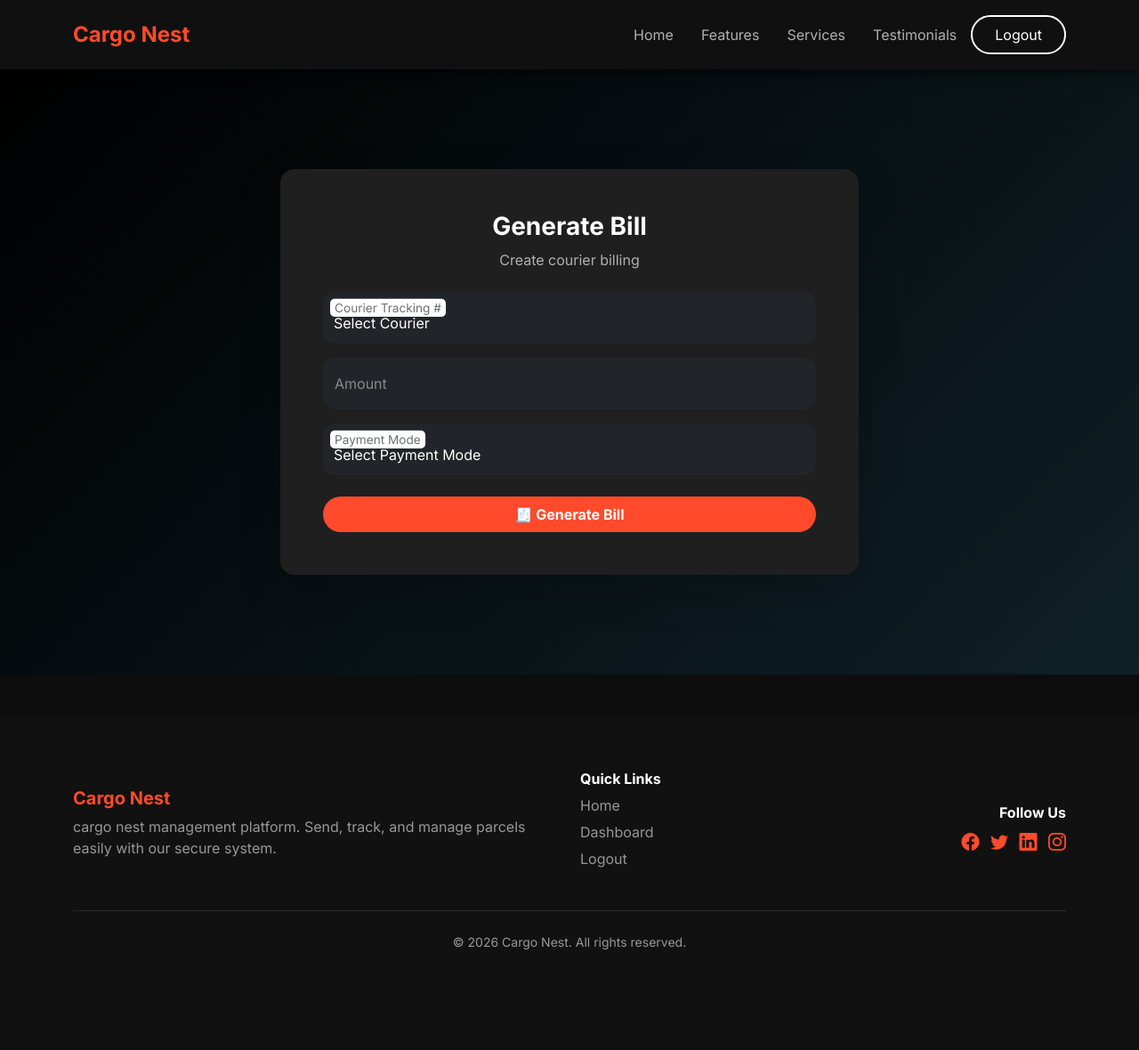
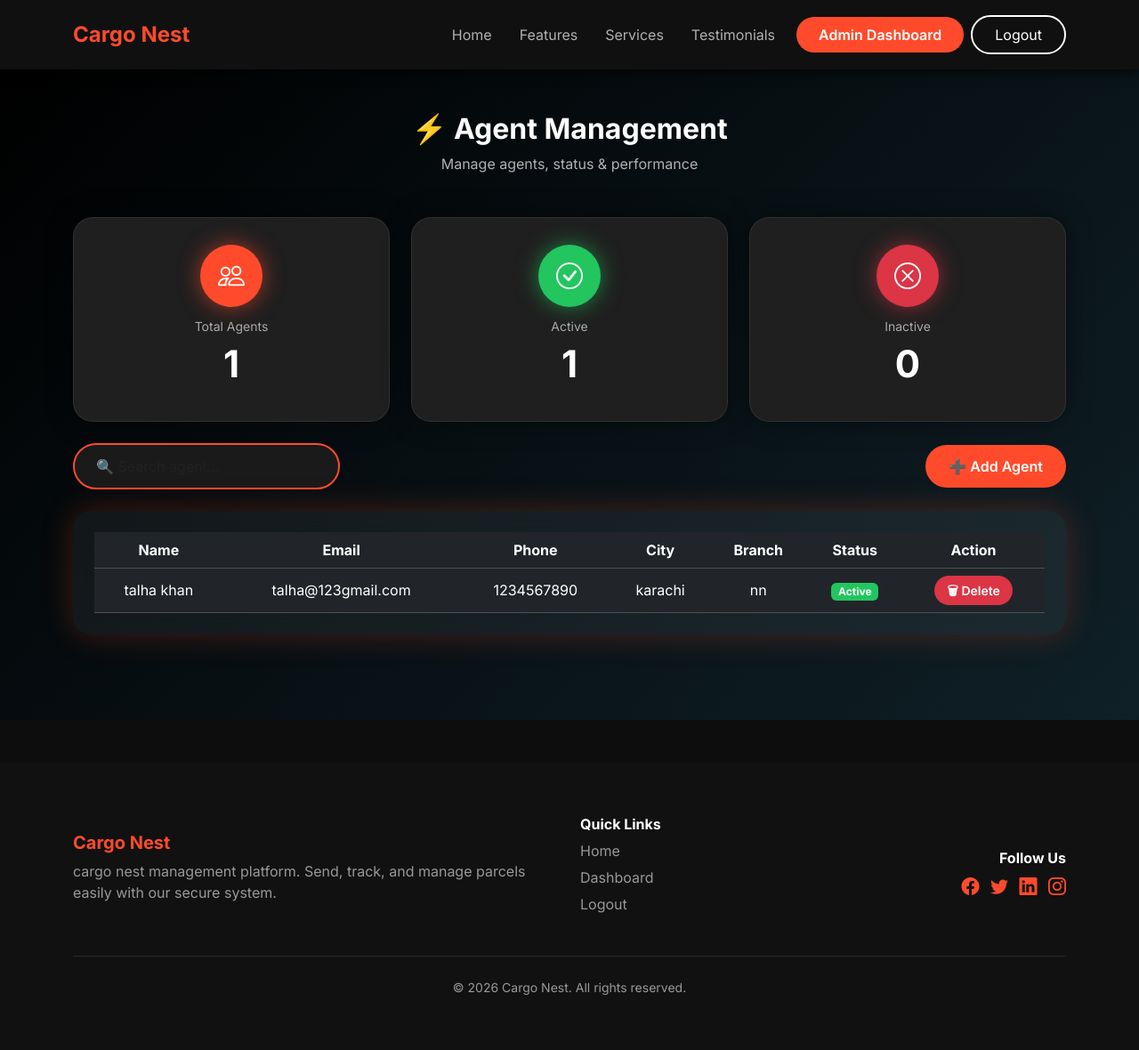
Before and after one commit to subhankhurram/courier_managment_system, a PHP site: page /admin/manage_agents.php in a window 1280 px wide. Shown: the whole page at 89% size. Before the commit the page ends 1067 px from the top, so only its background shows below. Run offline with PHP 8.4, Linux system fonts and the light colour scheme; a user stored in the database is signed in; data comes from the database, SQL or seed files in the repository.

Commit message:
complete

```diff
--- a/admin/add_agent.php
+++ b/admin/add_agent.php
@@ -60,7 +60,7 @@ if ($_SESSION['role'] != 'ADMIN') die("Access Denied");
                 <small class="text-danger" id="passwordError"></small>
             </div>
 
-            <button type="submit" class="btn btn-accent w-100 py-2 fw-bold">
+            <button type="submit" class="btn btn-accent w-100 py-2 fw-bold" name = "add_agent">
                 ➕ Add Agent
             </button>
 
--- a/admin/manage_agents.php
+++ b/admin/manage_agents.php
@@ -1,196 +1,231 @@
 <?php
-if (isset($_GET['success'])) {
-    echo "<div class='alert glow-alert text-center mb-4'>
-            ✅ Bill Generated Successfully
-          </div>";
-}
-if (isset($_GET['error']) && $_GET['error'] === 'bill_exists') {
-    echo "<div class='alert glow-alert-danger text-center mb-4'>
-            ❌ Bill already exists for this courier
-          </div>";
-}
+include "../includes/auth_check.php";
+include "../config/db.php";
+include "../includes/header.php";
 
-if (session_status() === PHP_SESSION_NONE) {
-    session_start();
-}
+if ($_SESSION['role'] != 'ADMIN') die("Access Denied");
 
-include "../includes/header.php";
-include "../config/db.php";
-
-/* Admin check */
-if (!isset($_SESSION['user_id']) || $_SESSION['role'] !== 'ADMIN') {
-    die("<div class='alert glow-alert-danger text-center mt-5'>Access Denied</div>");
-}
+$totalAgents   = mysqli_fetch_row(mysqli_query($conn,"SELECT COUNT(*) FROM users WHERE role='AGENT'"))[0];
+$activeAgents  = mysqli_fetch_row(mysqli_query($conn,"SELECT COUNT(*) FROM users WHERE role='AGENT' AND status=1"))[0];
+$inactiveAgents = $totalAgents - $activeAgents;
 ?>
 
-<!-- GENERATE BILL -->
-<section class="auth-section d-flex align-items-center justify-content-center py-5" style="min-height:85vh;">
+<!-- AGENT MANAGEMENT -->
+<section class="auth-section py-5" style="min-height:85vh;">
 
-    <div class="auth-box bg-gray-dark p-4 p-md-5 rounded-4 shadow-lg"
-         style="max-width:650px;width:100%;">
+<div class="container">
 
-        <div class="text-center mb-4">
-            <h3 class="text-white fw-bold">Generate Bill</h3>
-            <p class="text-gray mb-0">Create courier billing</p>
+    <div class="text-center mb-5">
+        <h2 class="fw-bold text-white">⚡ Agent Management</h2>
+        <p class="text-gray">Manage agents, status & performance</p>
     </div>
 
-        <form method="POST" action="billing_action.php" class="floating-form" id="generateBillForm">
+    <!-- STATS -->
+    <div class="row g-4 mb-4">
 
-            <div class="form-floating mb-3">
-                <select name="courier_id"
-                        class="form-select bg-dark text-white border-0"
-                        id="courier" required>
-                    <option value="">Select Courier</option>
-                    <?php
-                    $q = mysqli_query($conn,"SELECT courier_id,tracking_number FROM couriers");
-                    while($row=mysqli_fetch_assoc($q)){
-                        echo "<option value='{$row['courier_id']}'>
-                                {$row['tracking_number']}
-                              </option>";
-                    }
-                    ?>
-                </select>
-                <label for="courier">Courier Tracking #</label>
-                <small class="text-danger" id="courierError"></small>
+        <div class="col-md-4">
+            <div class="neo-card">
+                <div class="icon-circle accent">
+                    <i class="bi bi-people"></i>
+                </div>
+                <h6>Total Agents</h6>
+                <h1><?= $totalAgents ?></h1>
+            </div>
         </div>
 
-            <div class="form-floating mb-3">
-                <input type="number" name="amount"
-                       class="form-control bg-dark text-white border-0"
-                       id="amount" placeholder="Amount" required>
-                <label for="amount">Amount</label>
-                <small class="text-danger" id="amountError"></small>
+        <div class="col-md-4">
+            <div class="neo-card success">
+                <div class="icon-circle success">
+                    <i class="bi bi-check-circle"></i>
+                </div>
+                <h6>Active</h6>
+                <h1><?= $activeAgents ?></h1>
+            </div>
         </div>
 
-            <div class="form-floating mb-4">
-                <select name="payment_mode"
-                        class="form-select bg-dark text-white border-0"
-                        id="payment" required>
-                    <option value="">Select Payment Mode</option>
-                    <option value="CASH">Cash</option>
-                    <option value="ONLINE">Online</option>
-                </select>
-                <label for="payment">Payment Mode</label>
-                <small class="text-danger" id="paymentError"></small>
+        <div class="col-md-4">
+            <div class="neo-card danger">
+                <div class="icon-circle danger">
+                    <i class="bi bi-x-circle"></i>
+                </div>
+                <h6>Inactive</h6>
+                <h1><?= $inactiveAgents ?></h1>
+            </div>
         </div>
 
-            <button name="create_bill"
-                    class="btn btn-accent w-100 py-2 fw-bold">
-                🧾 Generate Bill
+    </div>
+
+    <!-- SEARCH + ACTION -->
+    <div class="d-flex flex-wrap justify-content-between align-items-center mb-4 gap-3">
+        <input type="text" id="search"
+               class="form-control dark-input rounded-pill px-4"
+               style="max-width:300px"
+               placeholder="🔍 Search agent...">
+
+        <a href="add_agent.php" class="neo-btn accent">
+            ➕ Add Agent
+        </a>
+    </div>
+
+    <!-- TABLE -->
+    <div class="glass p-4 mb-5">
+        <table class="table table-dark table-hover align-middle mb-0" id="agentTable">
+            <thead>
+                <tr class="text-center">
+                    <th>Name</th>
+                    <th>Email</th>
+                    <th>Phone</th>
+                    <th>City</th>
+                    <th>Branch</th>
+                    <th>Status</th>
+                    <th>Action</th>
+                </tr>
+            </thead>
+            <tbody>
+            <?php
+            $q = mysqli_query($conn,"SELECT * FROM users WHERE role='AGENT'");
+            while($row=mysqli_fetch_assoc($q)){
+            ?>
+                <tr class="text-center">
+                    <td><?= $row['name'] ?></td>
+                    <td><?= $row['email'] ?></td>
+                    <td><?= $row['phone'] ?></td>
+                    <td><?= $row['city'] ?></td>
+                    <td><?= $row['branch'] ?></td>
+                    <td>
+                        <span class="badge <?= $row['status']?'bg-success':'bg-danger' ?>">
+                            <?= $row['status']?'Active':'Inactive' ?>
+                        </span>
+                    </td>
+                    <td>
+                        <button class="neo-btn danger small"
+                                onclick="deleteAgent(<?= $row['user_id'] ?>)">
+                            🗑 Delete
                         </button>
-
-        </form>
+                    </td>
+                </tr>
+            <?php } ?>
+            </tbody>
+        </table>
+    </div>
 
 </div>
 </section>
 
-<?php include "../includes/footer.php"; ?>
-
+<!-- THEME -->
 <style>
-/* SAME GLOBAL THEME */
 .auth-section{
     background:linear-gradient(135deg,#000000,#0f2027);
 }
-.bg-gray-dark{
+.text-gray{color:#b0b0b0}
+
+/* Cards */
+.neo-card{
     background:#1f1f1f;
+    border-radius:22px;
+    padding:30px;
+    text-align:center;
+    border:1px solid rgba(255,255,255,.08);
+    box-shadow:0 0 30px rgba(0,0,0,.4);
+    transition:.4s;
 }
-.text-gray{
-    color:#b0b0b0;
+.neo-card:hover{
+    transform:translateY(-10px) scale(1.04);
+    box-shadow:0 0 40px rgba(255,75,43,.4);
+}
+.neo-card h6{color:#aaa;font-size:14px}
+.neo-card h1{color:#fff;font-size:42px;font-weight:800}
+
+/* Icons */
+.icon-circle{
+    width:70px;height:70px;
+    border-radius:50%;
+    margin:0 auto 14px;
+    display:flex;align-items:center;justify-content:center;
+    font-size:30px;
+}
+.icon-circle.accent{
+    background:#ff4b2b;
+    box-shadow:0 0 25px rgba(255,75,43,.6);
+}
+.icon-circle.success{
+    background:#22c55e;
+    box-shadow:0 0 25px rgba(34,197,94,.6);
+}
+.icon-circle.danger{
+    background:#dc3545;
+    box-shadow:0 0 25px rgba(220,53,69,.6);
 }
 
-/* Animation */
-@keyframes fadeUp{
-    from{opacity:0;transform:translateY(30px);}
-    to{opacity:1;transform:translateY(0);}
-}
-.auth-box{
-    opacity:0;
-    animation:fadeUp .8s ease forwards;
+/* Glass */
+.glass{
+    background:rgba(255,255,255,.06);
+    backdrop-filter:blur(15px);
+    border-radius:20px;
+    box-shadow:0 0 35px rgba(255,75,43,.25);
 }
 
-/* Floating Inputs */
-.floating-form .form-control,
-.floating-form .form-select{
+/* Inputs */
+.dark-input{
+    background:#1a1a1a;
+    color:#fff;
+    border:2px solid #ff4b2b;
+    border-radius:14px;
+    padding:12px;
+    transition:.3s;
+}
+.dark-input:focus{
     background:#222;
     color:#fff;
-    height:52px;
-    border-radius:14px;
-    padding:1rem .75rem .25rem;
-}
-.floating-form label{
-    color:#888;
-    transition:.3s;
-}
-.form-control:focus,
-.form-select:focus{
-    box-shadow:none;
-    border:1px solid #ff4b2b;
-    background:#222;
-}
-.form-control:focus + label,
-.form-control:not(:placeholder-shown) + label,
-.form-select:focus + label{
-    color:#ff4b2b;
-    transform:scale(.85) translateY(-1.4rem) translateX(.15rem);
+    box-shadow:0 0 0 .25rem rgba(255,75,43,.25);
+    border-color:#ff4b2b;
 }
 
-/* Button */
-.btn-accent{
-    background:#ff4b2b;
+/* Buttons */
+.neo-btn{
+    padding:12px 26px;
+    border-radius:30px;
     color:#fff;
-    border-radius:30px;
+    text-decoration:none;
+    font-weight:600;
     transition:.3s;
+    border:none;
 }
-.btn-accent:hover{
-    background:#ff652f;
-    transform:scale(1.05);
-    box-shadow:0 0 20px rgba(255,75,43,.6);
+.neo-btn.accent{background:#ff4b2b}
+.neo-btn.danger{background:#dc3545}
+.neo-btn.small{padding:6px 14px;font-size:14px}
+.neo-btn:hover{
+    transform:scale(1.08);
+    box-shadow:0 0 25px rgba(255,255,255,.3);
 }
 
-/* Alerts */
-.glow-alert{
-    background:#000;
-    color:#ff4b2b;
-    border:2px solid #ff4b2b;
+/* Table hover */
+.table-hover tbody tr:hover{
+    background:rgba(255,75,43,.05);
+    transition:.2s;
 }
-.glow-alert-danger{
-    background:#000;
-    color:#ff4b2b;
-    border:2px solid #ff4b2b;
-}
+
+/* Badges */
+.badge.bg-success{background:#22c55e !important}
+.badge.bg-danger{background:#dc3545 !important}
 </style>
 
+<!-- JS -->
 <script>
-// Generate Bill Form Validation
-document.getElementById("generateBillForm").addEventListener("submit", function(e){
-    let valid = true;
-
-    // Clear previous errors
-    ["courier","amount","payment"].forEach(id=>{
-        document.getElementById(id+"Error").innerText = "";
+// SEARCH
+document.getElementById("search").addEventListener("keyup",function(){
+    let v=this.value.toLowerCase();
+    document.querySelectorAll("#agentTable tbody tr").forEach(r=>{
+        r.style.display=r.innerText.toLowerCase().includes(v)?"":"none";
+    });
 });
 
-    // Courier selection
-    const courier = document.getElementById("courier").value;
-    if(!courier){
-        document.getElementById("courierError").innerText = "Please select a courier.";
-        valid = false;
+// DELETE
+function deleteAgent(id){
+    if(!confirm("Delete agent?")) return;
+    fetch("delete_agent.php?id="+id)
+    .then(()=>location.reload());
 }
+</script>
 
-    // Amount: positive number
-    const amount = document.getElementById("amount").value.trim();
-    if(!/^\d+(\.\d{1,2})?$/.test(amount) || Number(amount) <= 0){
-        document.getElementById("amountError").innerText = "Enter a valid positive amount.";
-        valid = false;
-    }
-
-    // Payment mode
-    const payment = document.getElementById("payment").value;
-    if(!payment){
-        document.getElementById("paymentError").innerText = "Please select a payment mode.";
-        valid = false;
-    }
-
-    if(!valid) e.preventDefault();
-});
-</script>
+<?php include "../includes/footer.php"; ?>
--- a/includes/header.php
+++ b/includes/header.php
@@ -56,6 +56,7 @@ body {
     color: #ff4b2b;
 }
 
+/* BUTTONS */
 .btn-accent {
     background-color: #ff4b2b;
     color: #fff;
@@ -97,7 +98,7 @@ body {
 <!-- NAVBAR -->
 <nav class="navbar navbar-expand-lg navbar-dark sticky-top py-3">
   <div class="container">
-    <a class="navbar-brand" href="/courier_management/index.php">Cargo Nest</a>
+    <a class="navbar-brand" href="/courier_managment_system/index.php">Cargo Nest</a>
     <button class="navbar-toggler" type="button" data-bs-toggle="collapse" data-bs-target="#navbarNav"
         aria-controls="navbarNav" aria-expanded="false" aria-label="Toggle navigation">
       <span class="navbar-toggler-icon"></span>
@@ -105,6 +106,7 @@ body {
 
     <div class="collapse navbar-collapse" id="navbarNav">
       <ul class="navbar-nav ms-auto align-items-lg-center">
+
         <li class="nav-item">
           <a class="nav-link" href="/courier_managment_system/index.php">Home</a>
         </li>
@@ -118,30 +120,27 @@ body {
           <a class="nav-link" href="/courier_managment_system/testimonials.php">Testimonials</a>
         </li>
 
+        <?php if(isset($_SESSION['user_id']) && $_SESSION['role'] === 'ADMIN'): ?>
+            <!-- Admin Dashboard button -->
+            <li class="nav-item ms-3">
+                <a href="/courier_managment_system/admin/dashboard.php" class="btn btn-accent">Admin Dashboard</a>
+            </li>
+        <?php endif; ?>
+
         <?php if(!isset($_SESSION['user_id'])): ?>
             <!-- User NOT logged in -->
             <li class="nav-item ms-lg-3">
-        <a href="/courier_managment_system/auth/register.php"
-           class="btn btn-accent">
-           Sign Up
-        </a>
+                <a href="/courier_managment_system/auth/register.php" class="btn btn-accent">Sign Up</a>
             </li>
             <li class="nav-item ms-2">
-        <a href="/courier_managment_system/auth/login.php"
-           class="btn btn-outline-light">
-           Login
-        </a>
+                <a href="/courier_managment_system/auth/login.php" class="btn btn-outline-light">Login</a>
             </li>
         <?php else: ?>
-    <!-- User IS logged in -->
+            <!-- User IS logged in but not admin -->
             <li class="nav-item ms-2">
-        <a href="/courier_managment_system/auth/logout.php"
-           class="btn btn-outline-light">
-           Logout
-        </a>
+                <a href="/courier_managment_system/auth/logout.php" class="btn btn-outline-light">Logout</a>
             </li>
         <?php endif; ?>
-
 
       </ul>
     </div>
@@ -162,3 +161,5 @@ window.addEventListener('scroll', function() {
 
 <!-- Bootstrap JS -->
 <script src="https://cdn.jsdelivr.net/npm/bootstrap@5.3.2/dist/js/bootstrap.bundle.min.js"></script>
+</body>
+</html>
```
Also changed, not shown: admin/manage_bills.php (added, +78 -0 lines), admin/update_bill.php (added, +123 -0 lines). Lines whose indentation alone changed are shown as unchanged.
